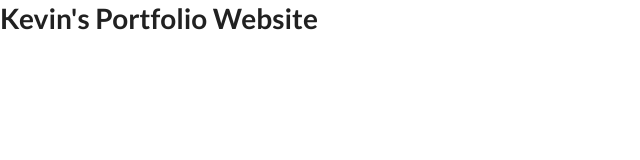
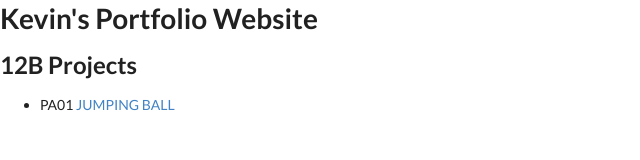
Before and after one commit to ACW101/portfolio, a website: page index.html in a window 1280 px wide. Shown: the whole page, without its empty margins (0-640 px from the left). Drawn offline with nearby package versions, Linux system fonts and the light colour scheme.

Commit message:
add PA01

```diff
--- a/index.html
+++ b/index.html
@@ -22,7 +22,15 @@
 
             <!-- Add your site or application content here -->
             <h1>Kevin's Portfolio Website</h1>
-
+            <div>
+                <h2>12B Projects</h2>
+                <ul>
+                    <li>
+                        PA01
+                        <a href="https://www.youtube.com/watch?v=UCp5uN_994c">JUMPING BALL</a>
+                    </li>
+                </ul>
+            </div>
             <script src="js/vendor/modernizr-3.5.0.min.js"></script>
             <script src="https://code.jquery.com/jquery-3.2.1.min.js" integrity="sha256-hwg4gsxgFZhOsEEamdOYGBf13FyQuiTwlAQgxVSNgt4=" crossorigin="anonymous"></script>
             <script>window.jQuery || document.write('<script src="js/vendor/jquery-3.2.1.min.js"><\/script>')</script>
```
